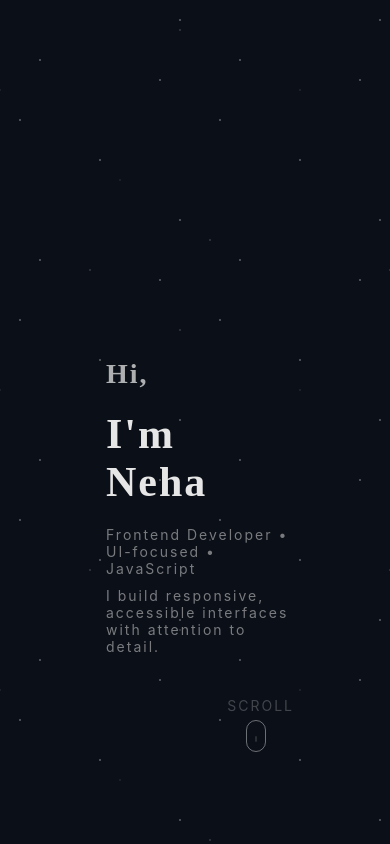
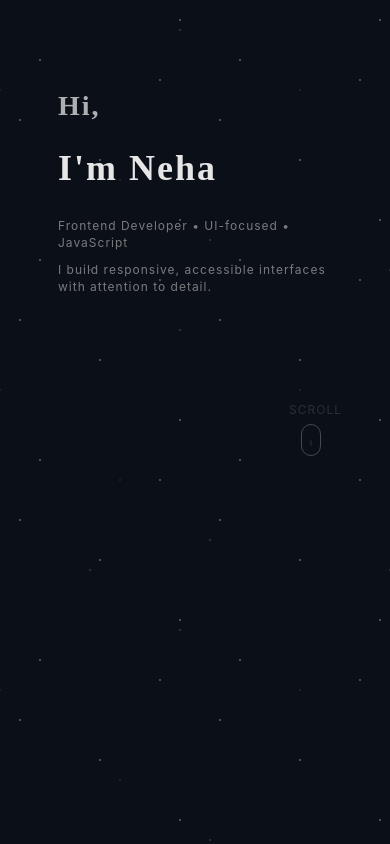
Before and after one commit to Stardust0000/Portfolio, a plain HTML site: page index.html in a window 390 px wide. Shown: the top 844 px of the page. Drawn offline with Linux system fonts and the light colour scheme; a web font is replaced by a local one.

Commit message:
Add small screen responsiveness

```diff
--- a/style.css
+++ b/style.css
@@ -550,3 +550,78 @@ html.modal-open,body.modal-open {
   height: 100%;
   border: none;
 }
+
+/* for smaller screens */
+
+
+@media (max-width: 768px) {
+  body {
+    font-size: 14px;
+  }
+
+  .intro-container {
+    min-height: 85vh;
+    padding: 1rem;
+  }
+
+  .intro-container h1:first-child {
+    font-size: 32px;
+  }
+
+  .intro-container h1:last-of-type {
+    font-size: 40px;
+  }
+
+  .intro-container span {
+    font-size: 12px;
+    letter-spacing: 1px;
+  }
+
+  section {
+    margin-top: 3rem;
+  }
+
+  .project-card {
+    padding: 1.2rem;
+    gap: 0.8rem;
+  }
+
+  .modal-content {
+    max-width: 95vw;
+    max-height: 90vh;
+    padding: 1rem;
+    overflow-y: auto;
+  }
+}
+
+
+
+@media (max-width: 480px) {
+  body {
+    font-size: 14px;
+  }
+
+  .intro-container {
+    justify-content: flex-start;
+    padding: 1rem;
+  }
+  .scroll-cue{
+    padding-top: 6rem;
+    opacity: 0.6;
+  }
+  .intro-container h1:first-child {
+    font-size: 28px;
+    margin-bottom: 0.3rem;
+  }
+
+  .intro-container h1:last-of-type {
+    font-size: 36px;
+    margin-bottom: 0.6rem;
+  }
+
+  .intro-container span {
+    font-size: 12px;
+    line-height: 1.4;
+  }
+
+}
```
